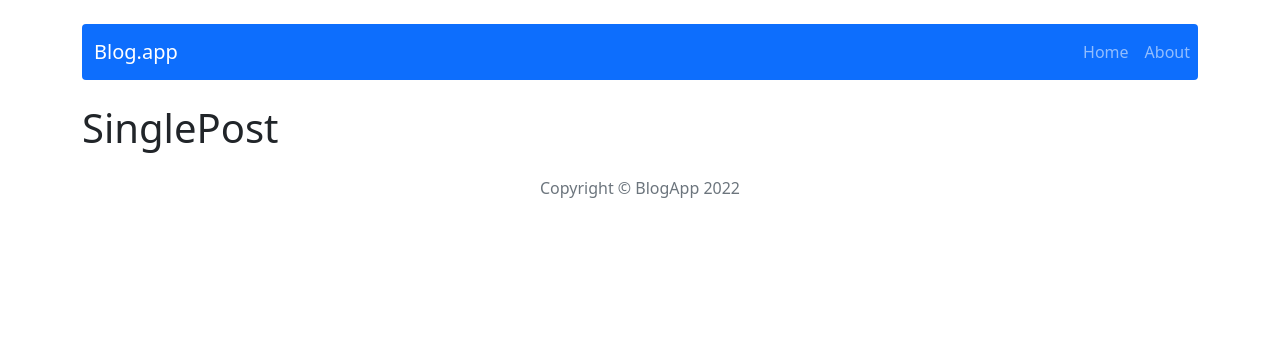
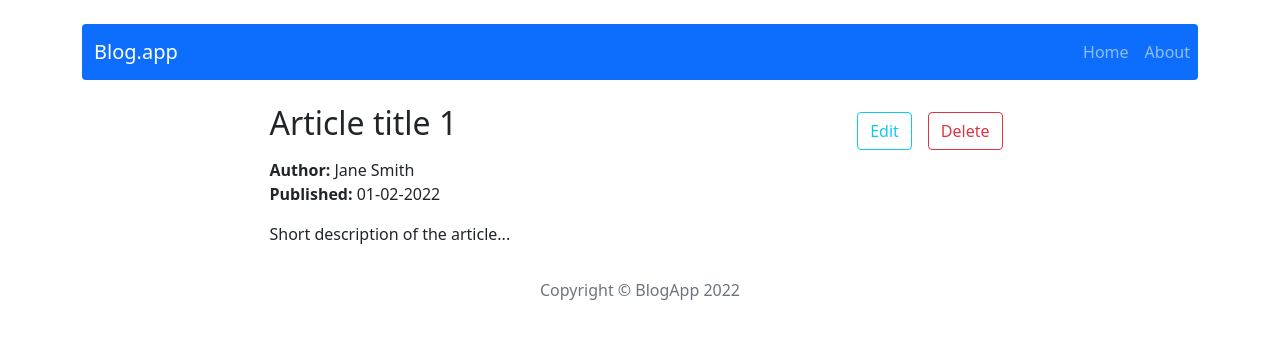
Before and after one commit to wrotewrong/react-kodilla-blog, a React (Create React App) app: page /post/1 in a window 1280 px wide. Shown: the top 338 px of the page. Built offline with nearby package versions, Linux system fonts and the light colour scheme.

Commit message:
Add content to SinglePost component

```diff
--- a/src/components/features/PostCard.js
+++ b/src/components/features/PostCard.js
@@ -15,7 +15,7 @@ export function PostCard(props) {
           {props.date}
         </p>
         <p>{props.description}</p>
-        <Link to={`post/edit/${props.id}`}>
+        <Link to={`post/${props.id}`}>
           <Button>Read more</Button>
         </Link>
       </div>
--- a/src/components/features/PostList.js
+++ b/src/components/features/PostList.js
@@ -1,5 +1,5 @@
 import { useSelector } from 'react-redux';
-import { getAllPosts } from '../../redux/postsRedux';
+import { getAllPosts } from '../../redux/postsReducer';
 import { PostCard } from './PostCard';
 
 export function PostList() {
--- a/src/components/pages/PostEdit/PostEdit.js
+++ b/src/components/pages/PostEdit/PostEdit.js
@@ -1,5 +1,7 @@
-export function PostEdit(){
-    return (
-        <h1>PostEdit</h1>
-    )
+export function PostEdit() {
+  return (
+    <div>
+      <h1>PostEdit</h1>
+    </div>
+  );
 }
--- a/src/components/pages/SinglePost/SinglePost.js
+++ b/src/components/pages/SinglePost/SinglePost.js
@@ -1,5 +1,36 @@
-export function SinglePost(){
-    return (
-        <h1>SinglePost </h1>
-    )
+import { useParams, Link } from 'react-router-dom';
+import { useSelector } from 'react-redux';
+import { getPostByID } from '../../../redux/postsReducer';
+import { Button } from 'react-bootstrap';
+
+export function SinglePost() {
+  const { id } = useParams();
+  const post = useSelector((state) => getPostByID(state, id));
+
+  return (
+    <div className='w-75 px-md-5 mx-auto'>
+      <div className='d-flex justify-content-between'>
+        <h2>{post.title}</h2>
+        <div>
+          <Link to={`/post/edit/${id}`}>
+            <Button className='m-2' variant='outline-info'>
+              Edit
+            </Button>
+          </Link>
+          <Button className='m-2' variant='outline-danger'>
+            Delete
+          </Button>
+        </div>
+      </div>
+      <p className='mb-0'>
+        <span className='fw-bold'>Author: </span>
+        {post.author}
+      </p>
+      <p>
+        <span className='fw-bold'>Published: </span>
+        {post.publishedDate}
+      </p>
+      <p>{post.shortDescription}</p>
+    </div>
+  );
 }
--- a/src/redux/postsRedux.js
+++ b/src/redux/postsReducer.js
@@ -1,5 +1,8 @@
 //selectors
 export const getAllPosts = ({ posts }) => posts;
+
+export const getPostByID = ({ posts }, id) =>
+  posts.find((post) => post.id === id);
 
 // actions
 const createActionName = (actionName) => `app/posts/${actionName}`;
--- a/src/redux/store.js
+++ b/src/redux/store.js
@@ -1,6 +1,6 @@
 import { createStore, combineReducers } from 'redux';
 import { initialState } from './initialState';
-import { postsReducer } from './postsRedux';
+import { postsReducer } from './postsReducer';
 
 const subreducers = {
   posts: postsReducer,
```
